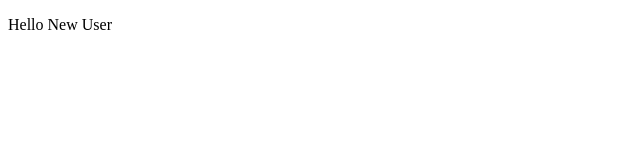
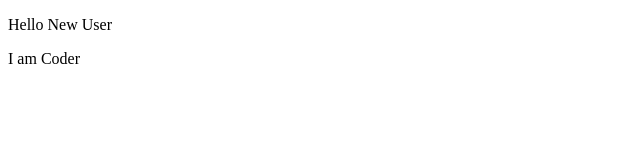
Before and after one commit to ParulSharma786/NewWebsite, a plain HTML site: page index.html in a window 1280 px wide. Shown: the full height of the page, 0-640 px from the left. Drawn offline with Linux system fonts and the light colour scheme.

Commit message:
Update index.html

```diff
--- a/index.html
+++ b/index.html
@@ -7,6 +7,6 @@
 </head>
 <body>
     <p>Hello New User</p>
-
+ <p>I am Coder</p>
 </body>
 </html>
```
